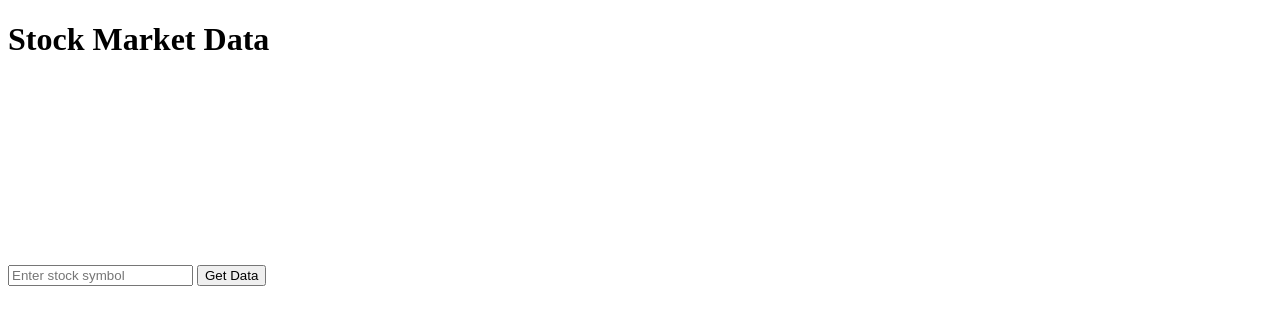
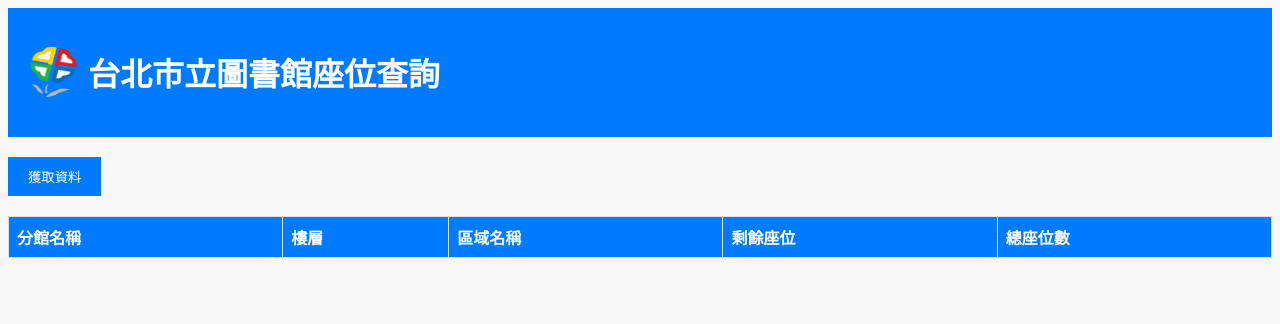
Before and after one commit to WayneChen1012/REST_Web-Services-Application, a website: page public/index.html in a window 1280 px wide. Drawn offline with nearby package versions, Linux system fonts and the light colour scheme.

Commit message:
修改成可以查詢台北市立圖書館各分館座位狀況的應用

```diff
--- a/public/app.js
+++ b/public/app.js
@@ -1,48 +1,31 @@
-async function fetchStockData() {
-    const symbol = document.getElementById('symbol').value;
-    const output = document.getElementById('output');
-    try {
-      const response = await fetch(`/stock/${symbol}`);
+async function fetchLibraryData() {
+  const output = document.getElementById('output');
+  const apiUrl = '/api/data';
+
+  try {
+      const response = await fetch(apiUrl);
+      if (!response.ok) {
+          throw new Error('Network response was not ok ' + response.statusText);
+      }
       const data = await response.json();
+      displayData(data);
+  } catch (error) {
+      output.innerHTML = '<tr><td colspan="5">Failed to fetch data: ' + error.message + '</td></tr>';
+  }
+}
 
-      // 確認數據格式
-      if (data['Meta Data'] && data['Time Series (1min)']) {
-        output.textContent = JSON.stringify(data, null, 2);
-
-        // 提取並處理數據
-        const timeSeries = data['Time Series (1min)'];
-        const labels = Object.keys(timeSeries).reverse();
-        const prices = labels.map(label => parseFloat(timeSeries[label]['4. close']));
-
-        // 繪製圖表
-        const ctx = document.getElementById('chart').getContext('2d');
-        new Chart(ctx, {
-          type: 'line',
-          data: {
-            labels: labels,
-            datasets: [{
-              label: `${symbol} Stock Price`,
-              data: prices,
-              borderColor: 'rgba(75, 192, 192, 1)',
-              fill: false
-            }]
-          },
-          options: {
-            responsive: true,
-            scales: {
-              x: {
-                type: 'time',
-                time: {
-                  unit: 'minute'
-                }
-              }
-            }
-          }
-        });
-      } else {
-        output.textContent = 'No data available for this symbol.';
-      }
-    } catch (error) {
-      output.textContent = 'Failed to fetch data';
-    }
-  }
+function displayData(data) {
+  const output = document.getElementById('output');
+  output.innerHTML = '';
+  data.forEach(item => {
+      const row = document.createElement('tr');
+      row.innerHTML = `
+          <td>${item.branchName}</td>
+          <td>${item.floorName}</td>
+          <td>${item.areaName}</td>
+          <td>${item.freeCount}</td>
+          <td>${item.totalCount}</td>
+      `;
+      output.appendChild(row);
+  });
+}
--- a/public/index.html
+++ b/public/index.html
@@ -3,17 +3,78 @@
 <head>
   <meta charset="UTF-8">
   <meta name="viewport" content="width=device-width, initial-scale=1.0">
-  <title>Stock Market Data</title>
+  <title>台北市立圖書館座位查詢</title>
+  <style>
+    body {
+      font-family: Arial, sans-serif;
+      background-color: #f8f8f8;
+      color: #333;
+    }
+    #header {
+      display: flex;
+      align-items: center;
+      padding: 20px;
+      background-color: #007bff;
+      color: #fff;
+    }
+    #header img {
+      margin-right: 10px;
+    }
+    table {
+      width: 100%;
+      border-collapse: collapse;
+      margin-top: 20px;
+    }
+    th, td {
+      border: 1px solid #ddd;
+      padding: 8px;
+      text-align: left;
+    }
+    th {
+      background-color: #007bff;
+      color: #fff;
+    }
+    tr:nth-child(even) {
+      background-color: #f2f2f2;
+    }
+    tr:hover {
+      background-color: #e9e9e9;
+    }
+    button {
+      background-color: #007bff;
+      color: white;
+      padding: 10px 20px;
+      border: none;
+      cursor: pointer;
+      margin-top: 20px;
+    }
+    button:hover {
+      background-color: #0056b3;
+    }
+  </style>
 </head>
 <body>
-  <h1>Stock Market Data</h1>
+  <div id="header">
+    <img src="taipei_logo.png" alt="Taipei Logo" width="50" height="50">
+    <h1>台北市立圖書館座位查詢</h1>
+  </div>
   <div id="app">
-    <input type="text" id="symbol" placeholder="Enter stock symbol">
-    <button onclick="fetchStockData()">Get Data</button>
-    <canvas id="chart" width="400" height="200"></canvas>
-    <pre id="output"></pre>
+    <button onclick="fetchLibraryData()">獲取資料</button>
+    <table id="dataTable">
+      <thead>
+        <tr>
+          <th>分館名稱</th>
+          <th>樓層</th>
+          <th>區域名稱</th>
+          <th>剩餘座位</th>
+          <th>總座位數</th>
+        </tr>
+      </thead>
+      <tbody id="output">
+        <!-- Data will be inserted here -->
+      </tbody>
+    </table>
   </div>
-  <script src="https://cdn.jsdelivr.net/npm/chart.js"></script>
   <script src="app.js"></script>
 </body>
 </html>
```
Also changed, not shown: server.js (+3 -12 lines), public/taipei_logo.png (added).
